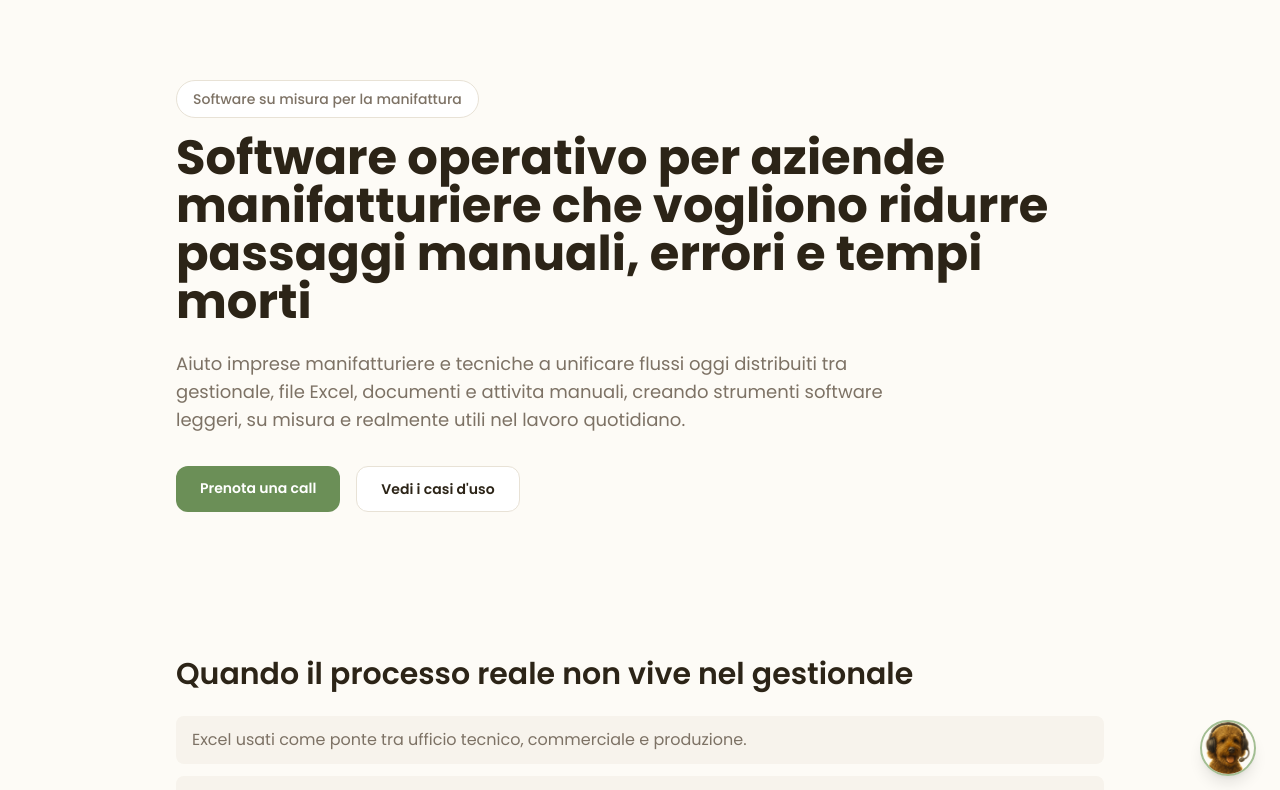
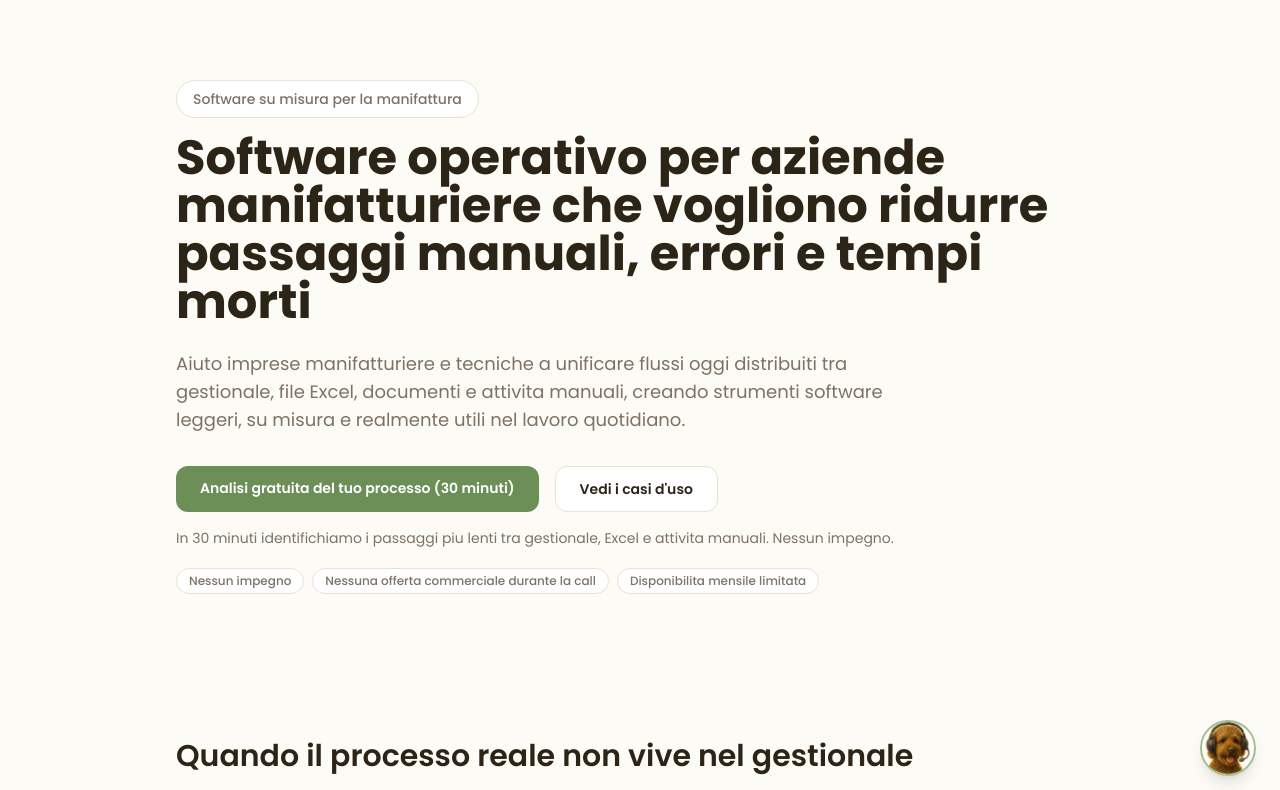
Before and after one commit to francemazzi/frasma, a Next.js app: page /manifattura in a window 1280 px wide. Shown: the top 790 px of the page. Built offline with nearby package versions, Linux system fonts and the light colour scheme; no server answers.

Commit message:
feat: implement dynamic CTA variants on Manifattura page for improved user engagement and booking experience

```diff
--- a/pages/manifattura.tsx
+++ b/pages/manifattura.tsx
@@ -1,5 +1,6 @@
 import Head from "next/head";
 import Image from "next/image";
+import { useRouter } from "next/router";
 
 const problemi = [
   "Excel usati come ponte tra ufficio tecnico, commerciale e produzione.",
@@ -82,7 +83,53 @@ const progetti = [
   },
 ];
 
+type CtaVariantKey = "a" | "b" | "c";
+
+type CtaVariant = {
+  heroPrimary: string;
+  heroMicrocopy: string;
+  finalPrimary: string;
+  finalMicrocopy: string;
+};
+
+const ctaVariants: Record<CtaVariantKey, CtaVariant> = {
+  a: {
+    heroPrimary: "Analisi gratuita del tuo processo (30 minuti)",
+    heroMicrocopy:
+      "In 30 minuti identifichiamo i passaggi piu lenti tra gestionale, Excel e attivita manuali. Nessun impegno.",
+    finalPrimary: "Prenota analisi gratuita",
+    finalMicrocopy:
+      "Call di 30 minuti, concreta e senza vendita aggressiva: capiamo se e dove conviene intervenire.",
+  },
+  b: {
+    heroPrimary: "30 minuti per capire se puoi automatizzare",
+    heroMicrocopy:
+      "Sessione breve e pratica: analizziamo il tuo flusso e stimiamo priorita e impatto, senza impegno.",
+    finalPrimary: "Blocca la tua call di 30 minuti",
+    finalMicrocopy:
+      "Nessun vincolo contrattuale: solo un confronto operativo sul tuo caso specifico.",
+  },
+  c: {
+    heroPrimary: "Ti mostro come migliorare il tuo flusso operativo",
+    heroMicrocopy:
+      "Partiamo dal tuo processo reale: evidenziamo attriti, colli di bottiglia e opportunita di automazione.",
+    finalPrimary: "Richiedi analisi sul tuo caso",
+    finalMicrocopy:
+      "Condividi il contesto, ricevi una direzione chiara. Nessuna offerta commerciale durante la call.",
+  },
+};
+
 export default function ManifatturaPage() {
+  const router = useRouter();
+  const rawVariant = typeof router.query.cta === "string" ? router.query.cta.toLowerCase() : "a";
+  const ctaVariantKey: CtaVariantKey =
+    rawVariant === "b" || rawVariant === "c" ? rawVariant : "a";
+  const activeCta = ctaVariants[ctaVariantKey];
+
+  const bookingUrl =
+    process.env.NEXT_PUBLIC_BOOKING_URL ??
+    "https://calendly.com/frasma/analisi-processo-30-minuti";
+
   return (
     <>
       <Head>
@@ -110,17 +157,35 @@ export default function ManifatturaPage() {
           </p>
           <div className="mt-8 flex flex-wrap gap-4">
             <a
-              href="#contatti"
+              href={bookingUrl}
+              target="_blank"
+              rel="noreferrer"
+              data-cta-id={`hero-primary-${ctaVariantKey}`}
               className="rounded-xl bg-sage px-6 py-3 text-sm font-semibold text-white transition hover:bg-sage-600"
             >
-              Prenota una call
+              {activeCta.heroPrimary}
             </a>
             <a
               href="#casi-uso"
+              data-cta-id="hero-secondary-cases"
               className="rounded-xl border border-farm-border bg-farm-surface px-6 py-3 text-sm font-semibold text-farm-text transition hover:border-sage hover:text-sage"
             >
               Vedi i casi d&apos;uso
             </a>
+          </div>
+          <p className="mt-4 max-w-3xl text-sm text-farm-secondary">
+            {activeCta.heroMicrocopy}
+          </p>
+          <div className="mt-5 flex flex-wrap gap-2 text-xs font-medium text-farm-secondary">
+            <span className="rounded-full border border-farm-border bg-farm-surface px-3 py-1">
+              Nessun impegno
+            </span>
+            <span className="rounded-full border border-farm-border bg-farm-surface px-3 py-1">
+              Nessuna offerta commerciale durante la call
+            </span>
+            <span className="rounded-full border border-farm-border bg-farm-surface px-3 py-1">
+              Disponibilita mensile limitata
+            </span>
           </div>
         </section>
 
@@ -307,14 +372,24 @@ export default function ManifatturaPage() {
               passaggi manuali?
             </h2>
             <p className="mx-auto mt-4 max-w-2xl text-farm-secondary">
-              Parliamone. Posso aiutarti a capire se ha senso intervenire con
-              uno strumento software dedicato.
+              Prenota una call di 30 minuti: analizziamo il tuo flusso e capiamo
+              se ha senso intervenire con uno strumento software dedicato.
+            </p>
+            <p className="mx-auto mt-2 max-w-2xl text-sm font-medium text-farm-secondary">
+              {activeCta.finalMicrocopy}
+            </p>
+            <p className="mx-auto mt-3 max-w-2xl text-xs text-farm-secondary">
+              Esempio reale: aiutata una realta manifatturiera a eliminare i
+              preventivi manuali e ridurre tempi di risposta.
             </p>
             <a
-              href="mailto:hello@frasma.it?subject=Prenota%20una%20call%20-%20Landing%20Manifattura"
+              href={bookingUrl}
+              target="_blank"
+              rel="noreferrer"
+              data-cta-id={`final-primary-${ctaVariantKey}`}
               className="mt-8 inline-flex rounded-xl bg-sage px-8 py-3 text-sm font-semibold text-white transition hover:bg-sage-600"
             >
-              Prenota una call
+              {activeCta.finalPrimary}
             </a>
           </div>
         </section>
```
